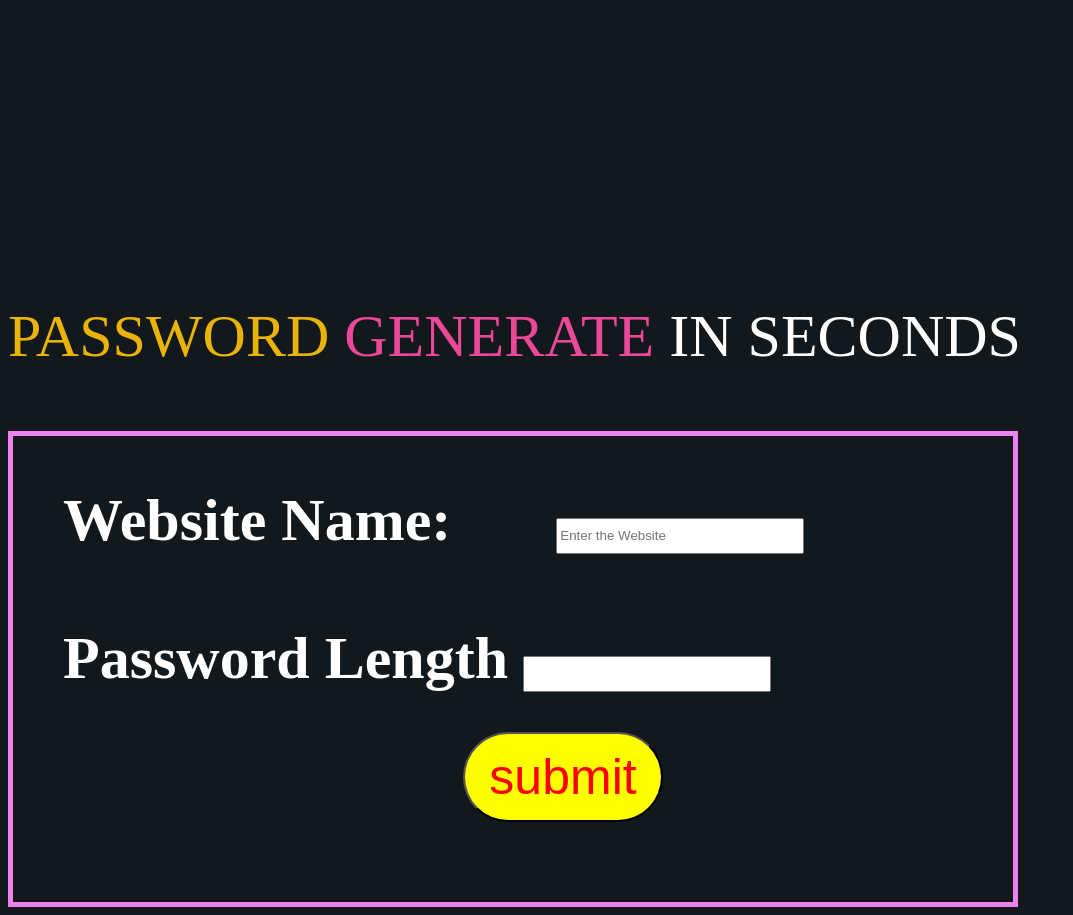
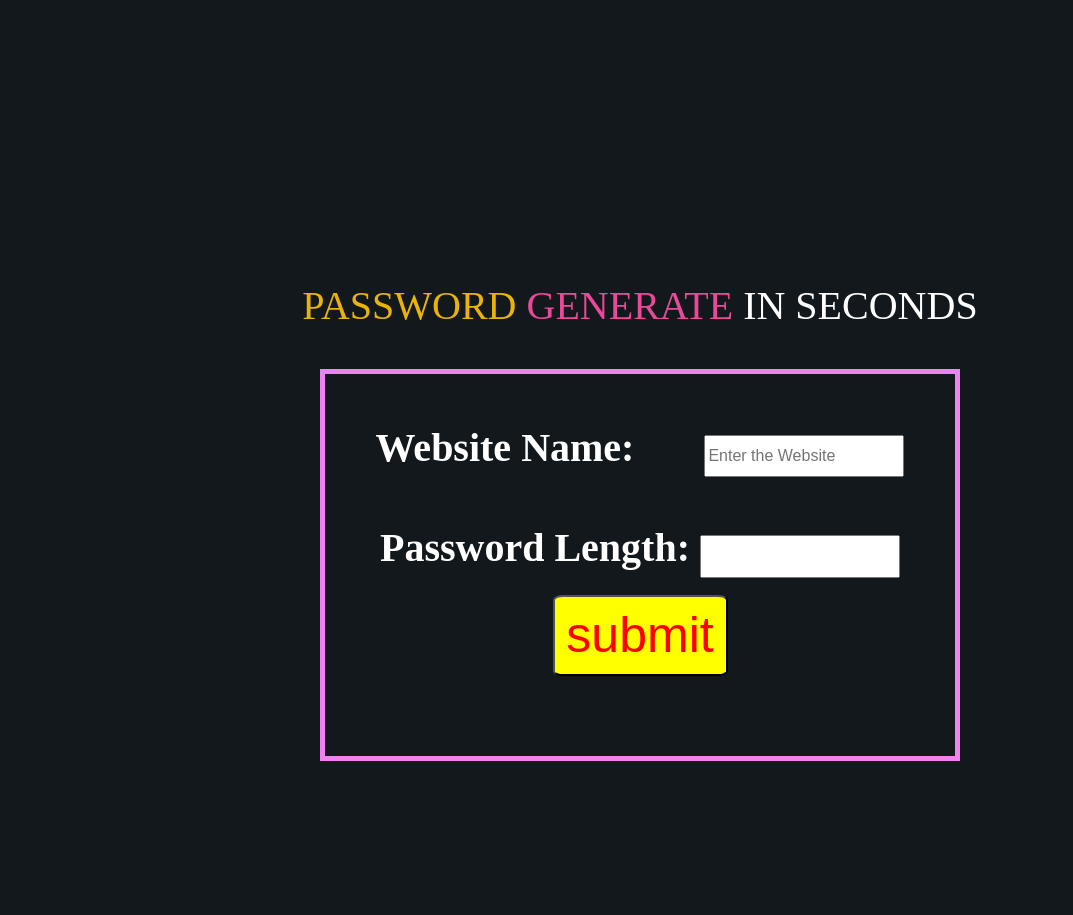
Before and after one commit to sAnju3888/Password-Generator, a Flask app: page / in a window 1280 px wide. Shown: the whole page, without its empty margins (0-1073 px from the left). After the commit the page ends 761 px from the top, so only its background shows below. Run offline with Flask 2, Linux system fonts and the light colour scheme.

Commit message:
Update home.html

```diff
--- a/templates/home.html
+++ b/templates/home.html
@@ -5,10 +5,8 @@
     <meta charset="UTF-8">
     <meta name="viewport" content="width=device-width, initial-scale=1.0">
     <title>HOME PAGE</title>
-
     <style>
         body{
-
         background-color:#12181b;
             }
         .passstyle{
@@ -18,42 +16,43 @@
         color:#EC4899;
         }
         .wrapup,.header{
+        text-align:center;
         color:white;
         font-family:cubano,sams-serif;
-    font-size:60px;
+        font-size:2.5em;
+
         }
         .wrapup{
         border: 5px solid violet;
-    width:900px;
-    margin-top:30px;
+        width:42%;
         padding:50px;
+        margin-left:auto;
+        margin-right:auto;
         }
         input{
-    width:240px;
-    height:30px;
+        font-size:0.4em;
+        width:12em;
+        height:2.3em;
+
         }
         .submit{
         font-size:50px;
         position: relative;
-    left:400px;
         bottom:30px;
-    width:200px;
-    height:90px;
-    border-radius:20cm;
+        width:3.5em;
+        height:1.625em;
+        border-radius:6%;
         background-color: yellow;
         color:red;
         }
         .hoverable{
-
         color:white;
         line-height: 4%;
         font-family:'Segoe UI', Tahoma, Geneva, Verdana, sans-serif;
-    font-size:40px;
-    margin-left:400px;
-    margin-top: 230px;
-
-
-
+        font-size:2.5em;
+        margin-left:10em;
+        margin-top: 5.75em;
+        text-align: center;
         }
 
         .fire-container {
@@ -77,6 +76,9 @@ input{
         opacity: 1;
         }
     </style>
+        <script>
+            document.getElementById("hello").innerHTML = "";
+        </script>
 
 </head>
 <body>
@@ -98,16 +100,18 @@ input{
     </div>
 
     <div class="wrapup">
-        <form action="/onsubmit" method="POST" enctype="multipart/form-data">
+        <form action="/" method="POST" enctype="multipart/form-data">
             <label for="Websitename" ><b>Website Name:</b>&ensp;&ensp;&ensp;</label>
-            <input type="text" name="web" placeholder="Enter the Website" >
+            <input type="text" name="web" placeholder="Enter the Website" required>
             <br> <br>
-            <label for=""> <b>Password Length</b></label>
-            <input type="text" name="leng" inputmode="numeric" >
+            <label for=""> <b>Password Length:</b></label>
+            <input type="text" name="leng" inputmode="numeric" required>
             <br><br>
             <input type="submit" value="submit" class="submit">
         </form>
 
     </div>
+
+
 </body>
 </html>
```
Lines whose indentation alone changed are shown as unchanged.
